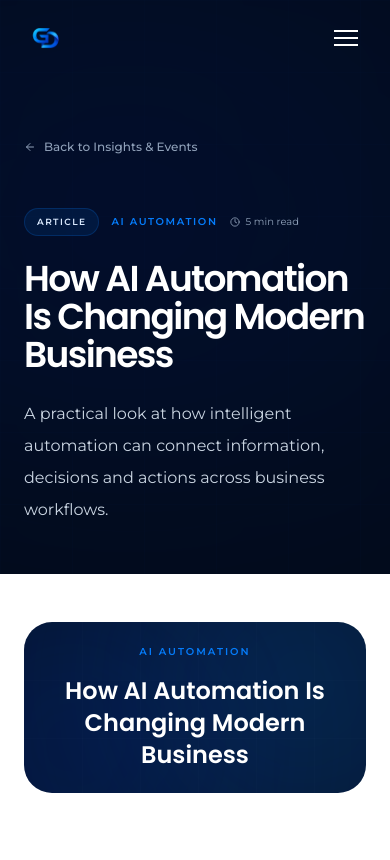
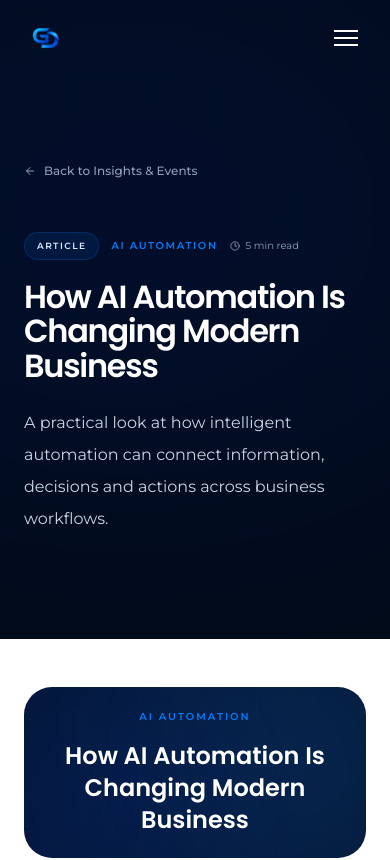
Before and after one commit to aravinthk1504/gendata-techv2, a Next.js app: page /de/blog/ai-automation-modern-business in a window 390 px wide. Shown: the top 860 px of the page. Built offline with nearby package versions, Linux system fonts and the light colour scheme.

Commit message:
Normalize responsive hero layout and typography

```diff
--- a/src/components/migrated/BlogDetails.jsx
+++ b/src/components/migrated/BlogDetails.jsx
@@ -90,7 +90,7 @@ function BlogDetails() {
             ARTICLE / EVENT HERO
         ====================================================== */}
 
-        <section className="relative overflow-hidden bg-[#030b18] px-6 pt-[88px] lg:px-10">
+        <section className="relative overflow-hidden bg-[#030b18] px-6 pt-28 pb-14 sm:pt-32 sm:pb-16 lg:px-10">
 
           <div className="pointer-events-none absolute left-1/3 top-0 h-[430px] w-[760px] -translate-x-1/2 rounded-full bg-[#002DCC]/15 blur-[160px]" />
 
@@ -168,7 +168,7 @@ function BlogDetails() {
                 transition={{
                   duration: 0.6,
                 }}
-                className="mt-6 max-w-4xl font-heading text-4xl font-semibold leading-[1.06] tracking-[-0.045em] text-white sm:text-5xl lg:text-[58px]"
+                className="mt-5 max-w-4xl font-heading text-[clamp(2rem,8vw,2.5rem)] font-semibold leading-[1.08] tracking-[-0.04em] text-white sm:text-5xl lg:text-6xl"
               >
                 {post.title}
               </motion.h1>
```
